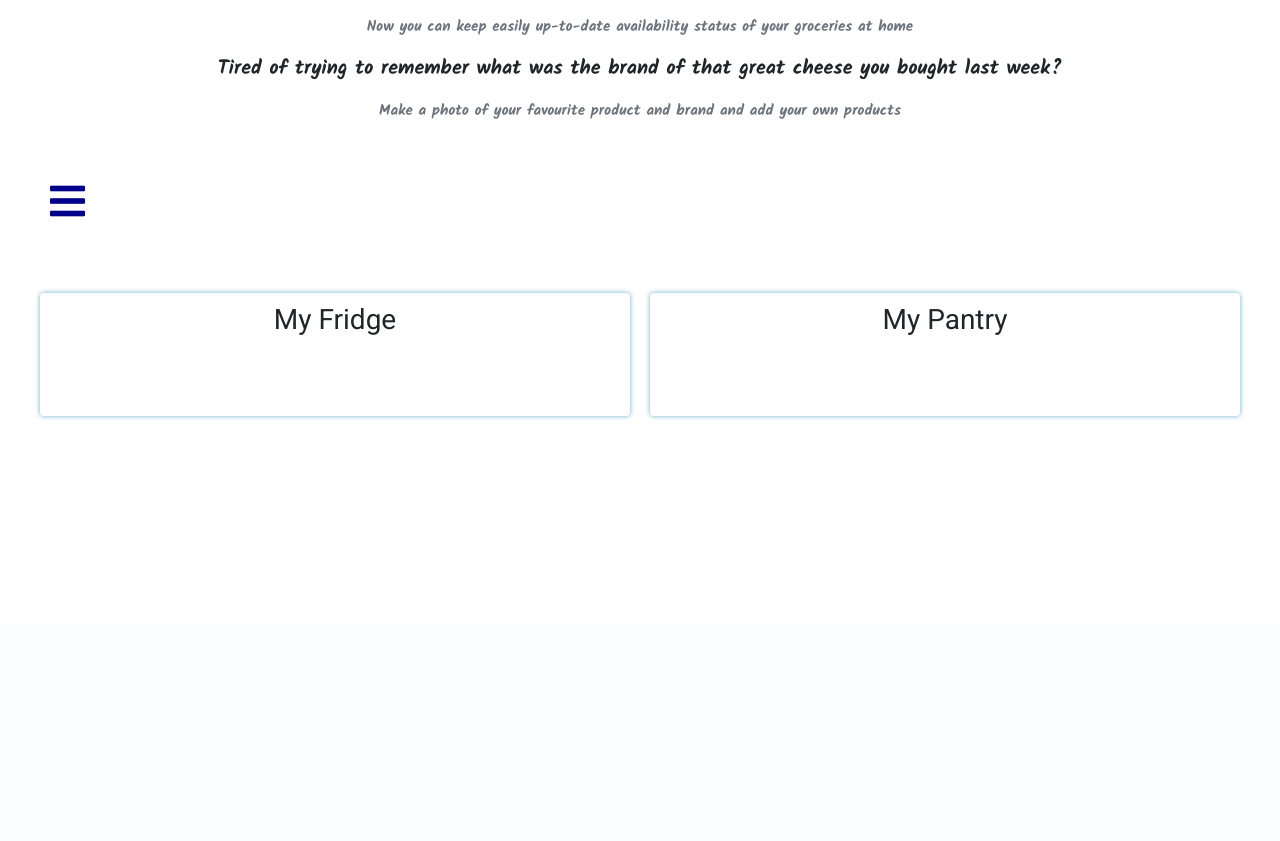
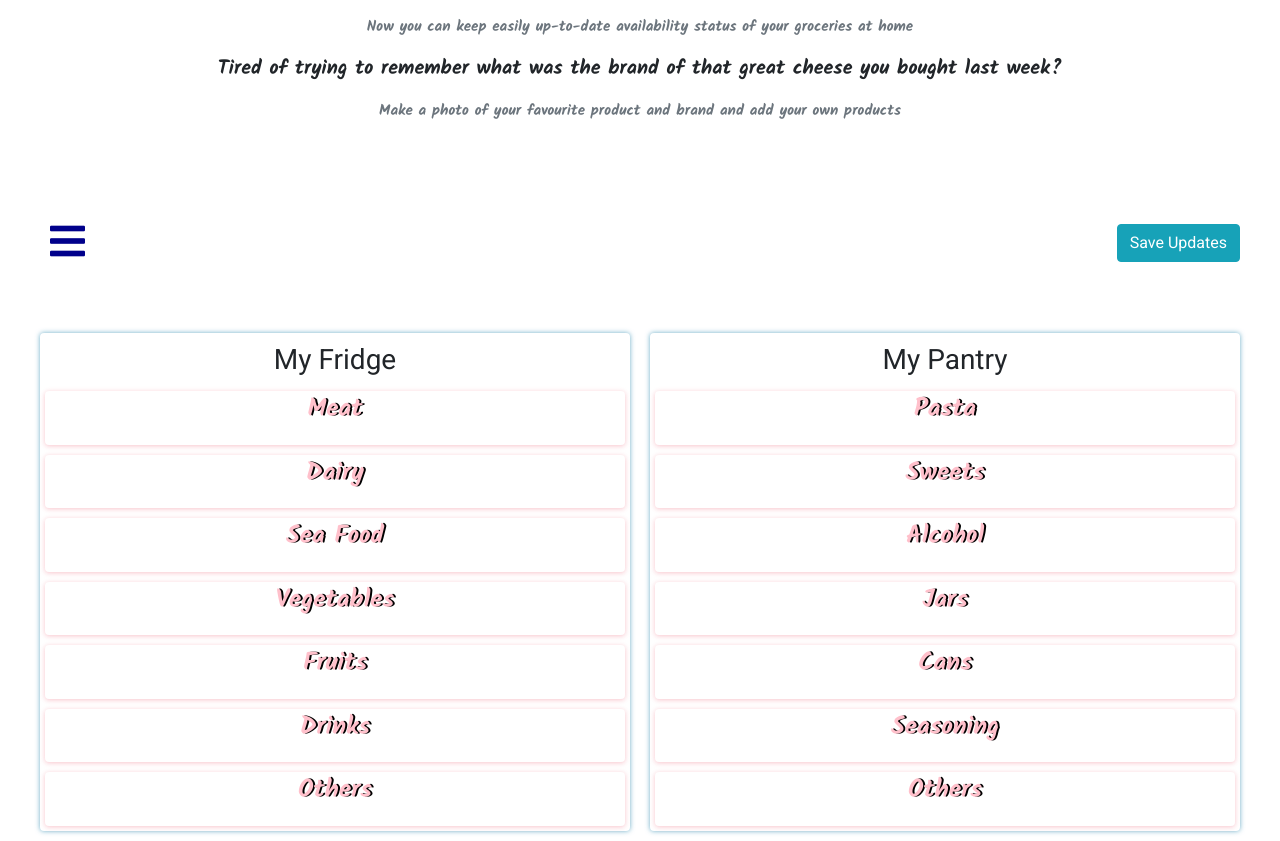
Before and after one commit to ZYKoleva/MyGroceries, a Django app: page / in a window 1280 px wide. Shown: the part 178-1019 px from the top of the page. Before the commit the page ends 597 px from the top, so only its background shows below. Run offline with Django 3.2, Linux system fonts and the light colour scheme; data that the repository does not hold is empty; some libraries are stand-ins or nearby versions.

Commit message:
updated templates and added sorting

```diff
--- a/static/style/home.css
+++ b/static/style/home.css
@@ -60,6 +60,17 @@
     flex-direction: column;
     box-shadow: 0px 0px 5px 0px rgba(57, 145, 181, 0.75);
     border-radius: 4px;
+}
+
+.fridge-wrapper p, .pantry-wrapper p {
+    display: block;
+    width: 100%;
+    text-align: center;
+    font-family: 'Kalam', sans-serif;
+    color: pink;
+    text-shadow: 2px 0 black;
+    font-size: 25px;
+
 }
 
 .fridge-wrapper h3, .pantry-wrapper h3 {
@@ -178,10 +189,18 @@
     display: block;
 }
 
-
+.burger-menu-save-btn-wrapper {
+    display: flex;
+    justify-content: space-between;
+        align-items: center;
+}
 .burger-btn-wrapper {
     display: none;
     margin: 50px;
+}
+.save-product-changes {
+    height: fit-content;
+    margin-right: 40px;
 }
 
 .btn-wrapper-links {
--- a/templates/home–default.html
+++ b/templates/home–default.html
@@ -19,33 +19,45 @@
         <section class="fridge-wrapper">
             <h3>My Fridge</h3>
             <section class="meat">
+                <p>Meat</p>
                 {% for prod in meat %}
                     {% include 'partials/product_default.html' %}
                 {% endfor %}
             </section>
             <section class="dairy">
+                <p>Dairy</p>
                 {% for prod in dairy %}
                     {% include 'partials/product_default.html' %}
                 {% endfor %}
             </section>
             <section class="sea-food">
+                <p>Sea Food</p>
                 {% for prod in sea_food %}
                     {% include 'partials/product_default.html' %}
                 {% endfor %}
             </section>
 
             <section class="vegetables">
+                <p>Vegetables</p>
                 {% for prod in vegetables %}
                     {% include 'partials/product_default.html' %}
                 {% endfor %}
             </section>
             <section class="fruits">
+                <p>Fruits</p>
                 {% for prod in fruits %}
                     {% include 'partials/product_default.html' %}
                 {% endfor %}
             </section>
             <section class="drinks">
+                <p>Drinks</p>
                 {% for prod in drinks %}
+                    {% include 'partials/product_default.html' %}
+                {% endfor %}
+            </section>
+            <section class="others">
+                <p>Others</p>
+                {% for prod in others_fridge %}
                     {% include 'partials/product_default.html' %}
                 {% endfor %}
             </section>
@@ -53,38 +65,45 @@
         <section class="pantry-wrapper">
             <h3>My Pantry</h3>
             <section class="pasta">
+                <p>Pasta</p>
                 {% for prod in pasta %}
                     {% include 'partials/product_default.html' %}
                 {% endfor %}
             </section>
-                    <section class="sweets">
+            <section class="sweets">
+                <p>Sweets</p>
                 {% for prod in sweets %}
                     {% include 'partials/product_default.html' %}
                 {% endfor %}
             </section>
             <section class="alcohol">
+                <p>Alcohol</p>
                 {% for prod in alcohol %}
                     {% include 'partials/product_default.html' %}
                 {% endfor %}
             </section>
             <section class="jars">
+                <p>Jars</p>
                 {% for prod in jars %}
                     {% include 'partials/product_default.html' %}
                 {% endfor %}
             </section>
             <section class="cans">
+                <p>Cans</p>
                 {% for prod in cans %}
                     {% include 'partials/product_default.html' %}
                 {% endfor %}
             </section>
 
             <section class="seasoning">
+                <p>Seasoning</p>
                 {% for prod in seasoning %}
                     {% include 'partials/product_default.html' %}
                 {% endfor %}
             </section>
             <section class="others">
-                {% for prod in others %}
+                <p>Others</p>
+                {% for prod in others_pantry %}
                     {% include 'partials/product_default.html' %}
                 {% endfor %}
             </section>
--- a/templates/partials/add-save-reset-buttons.html
+++ b/templates/partials/add-save-reset-buttons.html
@@ -3,7 +3,7 @@
 {#    <button class="btn btn-info save-product-changes">Save Changes</button>#}
 {#    <a href="{% url 'reset default' %}" class="btn btn-secondary reset-default">Reset Default Settings</a>#}
 {#</div>#}
-
+<section class="burger-menu-save-btn-wrapper">
 <div class="burger-menu-upper-buttons" onclick="openDropDownMenu()">
     <i class="fas fa-bars"></i>
 
@@ -12,7 +12,8 @@
         <a href="" class="drop-down-menu-closebtn" onclick="closeDropDownMenu()">&times;</a>
         <div class="btn-wrapper-links">
         <a href="{% url 'add product' %}" class="add-product">Add New Product</a>
-        <a class="save-product-changes">Save Changes</a>
         <a href="{% url 'reset default' %}" class="reset-default">Reset Default Settings</a>
         </div>
     </div>
+<button class="save-product-changes btn btn-info" >Save Updates</button>
+    </section>
--- a/templates/partials/default-add-save-reset-buttons.html
+++ b/templates/partials/default-add-save-reset-buttons.html
@@ -1,3 +1,5 @@
+<section class="burger-menu-save-btn-wrapper">
+
     <div class="burger-menu-upper-buttons" onclick="openDropDownMenu()">
         <i class="fas fa-bars"></i>
 
@@ -7,7 +9,7 @@
         <div class="btn-wrapper-links">
             <a class="add-product" onclick="openAddNewProduct()">Add New Product</a>
 
-        <a class="save-product-changes-default">Save Changes</a>
+
             <a class="reset-default">Reset Default Settings</a>
         </div>
 
@@ -38,3 +40,6 @@
         </div>
         <button class="btn btn-info">Update My Product</button>
     </form>
+
+    <button class="save-product-changes btn btn-info">Save Updates</button>
+</section>
--- a/the_things_I_buy/core/generate_default_products.py
+++ b/the_things_I_buy/core/generate_default_products.py
@@ -1,20 +1,9 @@
+from the_things_I_buy.core.get_context_and_sort import get_context_and_sort
 from the_things_I_buy.models import Product
 
 
 def generate_default_product():
     default_products_list = Product.objects.filter(customized_prod=False)
 
-    context = {
-        'meat': [prod for prod in default_products_list if prod.section.name == 'Meat'],
-        'vegetables': [prod for prod in default_products_list if prod.section.name == 'Vegetables'],
-        'fruits': [prod for prod in default_products_list if prod.section.name == 'Fruits'],
-        'dairy': [prod for prod in default_products_list if prod.section.name == 'Dairy'],
-        'pasta': [prod for prod in default_products_list if prod.section.name == 'Pasta'],
-        'alcohol': [prod for prod in default_products_list if prod.section.name == 'Alcohol'],
-        'jars': [prod for prod in default_products_list if prod.section.name == 'Jars'],
-        'cans': [prod for prod in default_products_list if prod.section.name == 'Cans'],
-        'sea_food': [prod for prod in default_products_list if prod.section.name == 'Sea Food'],
-        'sweets': [prod for prod in default_products_list if prod.section.name == 'Sweets'],
-        'others': [prod for prod in default_products_list if prod.section.name == 'Others'],
-    }
+    context = get_context_and_sort(default_products_list)
     return context
--- /dev/null
+++ b/the_things_I_buy/core/get_context_and_sort.py
@@ -0,0 +1,19 @@
+def get_context_and_sort(list_products):
+    context = {
+        'meat': [prod for prod in list_products if prod.section.name == 'Meat'],
+        'vegetables': [prod for prod in list_products if prod.section.name == 'Vegetables'],
+        'fruits': [prod for prod in list_products if prod.section.name == 'Fruits'],
+        'dairy': [prod for prod in list_products if prod.section.name == 'Dairy'],
+        'drinks': [prod for prod in list_products if prod.section.name == 'Drinks'],
+        'pasta': [prod for prod in list_products if prod.section.name == 'Pasta'],
+        'alcohol': [prod for prod in list_products if prod.section.name == 'Alcohol'],
+        'jars': [prod for prod in list_products if prod.section.name == 'Jars'],
+        'cans': [prod for prod in list_products if prod.section.name == 'Cans'],
+        'sea_food': [prod for prod in list_products if prod.section.name == 'Sea Food'],
+        'sweets': [prod for prod in list_products if prod.section.name == 'Sweets'],
+        'others_pantry': [prod for prod in list_products if prod.section.name == 'Others Pantry'],
+        'others_fridge': [prod for prod in list_products if prod.section.name == 'Others Fridge'],
+    }
+    for key, value in context.items():
+        context[key] = sorted(value, key=lambda x: x.name)
+    return context
--- a/the_things_I_buy/views.py
+++ b/the_things_I_buy/views.py
@@ -3,6 +3,7 @@ from django.shortcuts import render, redirect
 
 from the_things_I_buy.core.add_default_products import add_default_products_to_user
 from the_things_I_buy.core.generate_default_products import generate_default_product
+from the_things_I_buy.core.get_context_and_sort import get_context_and_sort
 from the_things_I_buy.core.remove_all_created_by_user_products import remove_all_created_by_user_products
 from the_things_I_buy.forms import ProductForm
 from the_things_I_buy.models import Product, MyProducts
@@ -18,20 +19,7 @@ def load_home(request):
         else:
             my_products_ids = [prod.user_product_id for prod in my_products_user]
             my_products = Product.objects.filter(pk__in=my_products_ids)
-            context = {
-                'meat': [prod for prod in my_products if prod.section.name == 'Meat'],
-                'vegetables': [prod for prod in my_products if prod.section.name == 'Vegetables'],
-                'fruits': [prod for prod in my_products if prod.section.name == 'Fruits'],
-                'dairy': [prod for prod in my_products if prod.section.name == 'Dairy'],
-                'drinks': [prod for prod in my_products if prod.section.name == 'Drinks'],
-                'pasta': [prod for prod in my_products if prod.section.name == 'Pasta'],
-                'alcohol': [prod for prod in my_products if prod.section.name == 'Alcohol'],
-                'jars': [prod for prod in my_products if prod.section.name == 'Jars'],
-                'cans': [prod for prod in my_products if prod.section.name == 'Cans'],
-                'sea_food': [prod for prod in my_products if prod.section.name == 'Sea Food'],
-                'sweets': [prod for prod in my_products if prod.section.name == 'Sweets'],
-                'others': [prod for prod in my_products if prod.section.name == 'Others'],
-            }
+            context = get_context_and_sort(my_products)
             return render(request, 'home.html', context)
 
     else:
```
Also changed, not shown: templates/home.html (+20 -2 lines), the_things_I_buy/core/add_default_products.py (+2 -12 lines), media/images/citrus.jpg (added). Lines whose indentation alone changed are shown as unchanged.
